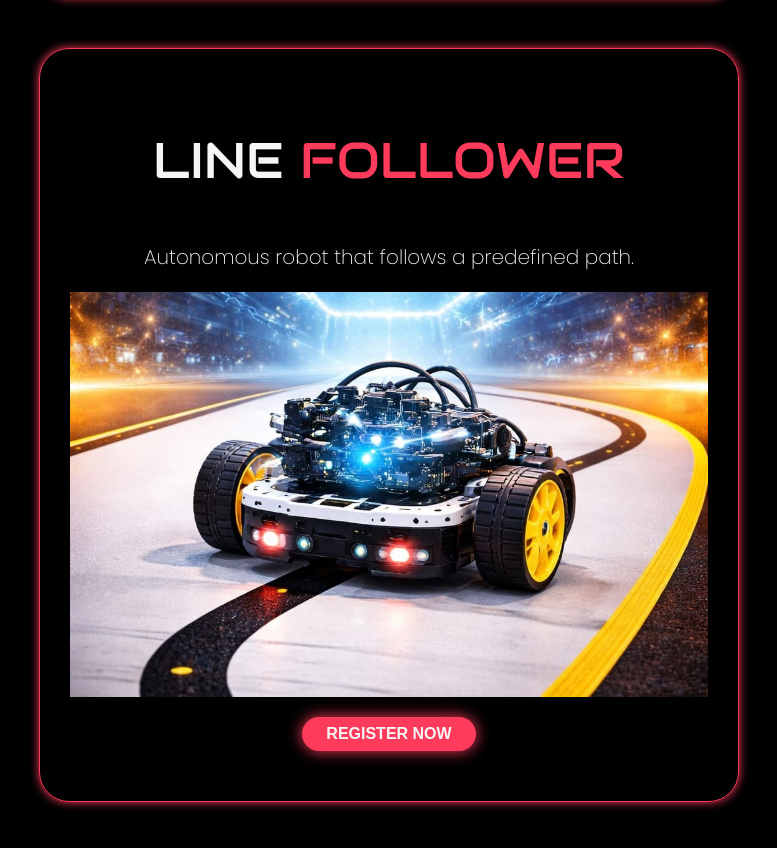
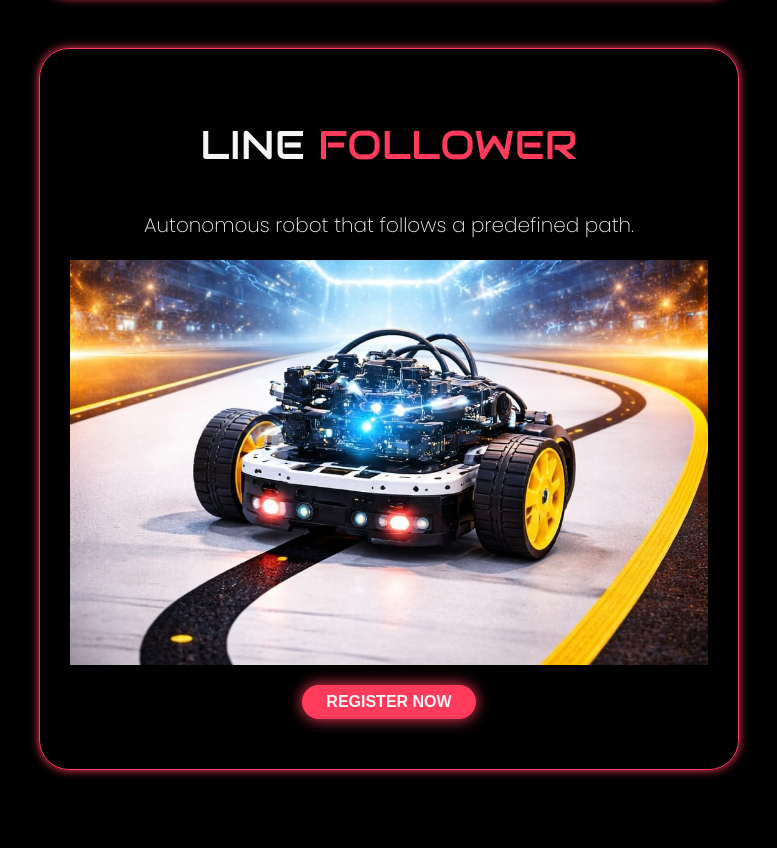
Before and after one commit to vikasraj2005/ROBOKRYON-26, a plain HTML site: page event page.html in a window 1280 px wide. Shown: the part 1566-2414 px from the top of the page, without its empty margins (251-1028 px from the left). After the commit the page ends 2386 px from the top, so only its background shows below. Drawn offline with Linux system fonts and the light colour scheme.

Commit message:
Update event page.html

```diff
--- a/event page.html
+++ b/event page.html
@@ -159,7 +159,7 @@
     <div class="event-3">
 
 
-        <h3 style="font-size: 50px;">LINE<span> FOLLOWER</span></h3>
+        <h3 style="font-size: 40px;">LINE<span> FOLLOWER</span></h3>
         <p style="font-size: 20px;">
             Autonomous robot that follows a predefined path.
         </p>
```
